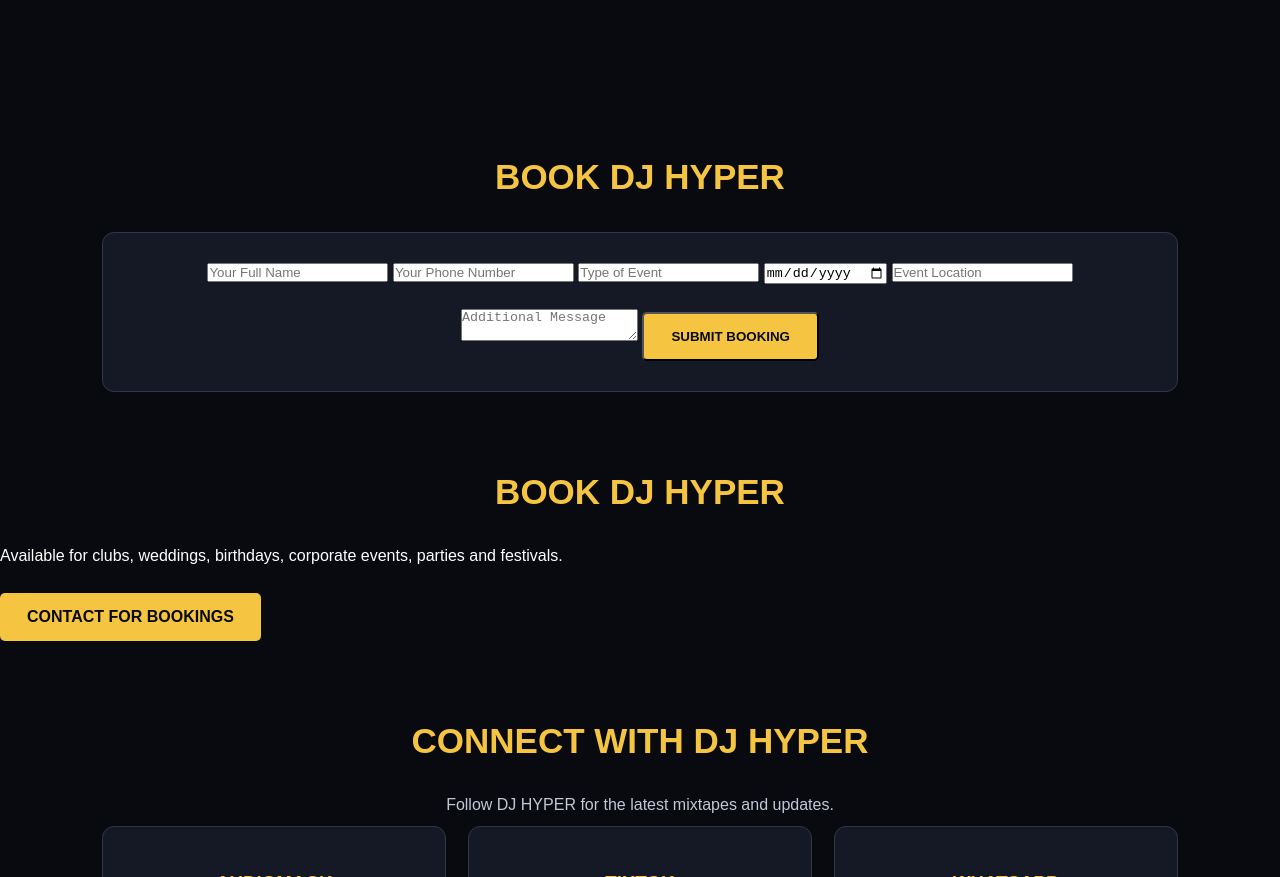
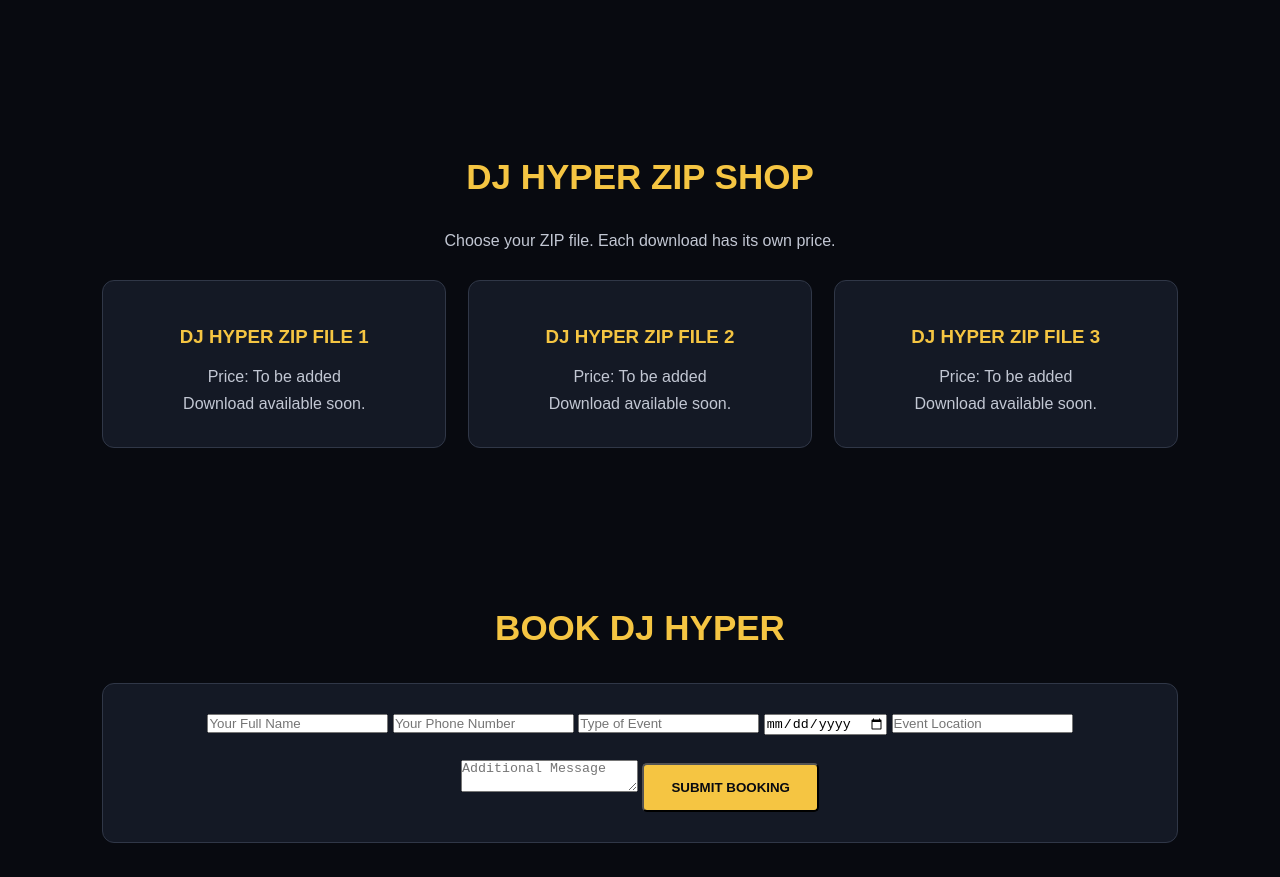
Before and after one commit to djhyper112-netizen/dj-hyper-website, a plain HTML site: page index.html in a window 1280 px wide. Shown: the part 2056-2933 px from the top of the page. Drawn offline with Linux system fonts and the light colour scheme.

Commit message:
Add DJ HYPER ZIP SHOP section to index.html
Added a new section for the DJ HYPER ZIP SHOP with details about available ZIP files and their pricing.

```diff
--- a/index.html
+++ b/index.html
@@ -222,6 +222,36 @@ DJ HYPER is a talented and energetic Ghanaian DJ with a passion for delivering u
 
 
 
+<section id="zip-shop">
+  <h2 class="section-title">DJ HYPER ZIP SHOP</h2>
+
+  <p style="text-align:center;color:#c2c7d3;margin-bottom:30px;">
+    Choose your ZIP file. Each download has its own price.
+  </p>
+
+  <div class="cards">
+
+    <div class="card">
+      <h3>DJ HYPER ZIP FILE 1</h3>
+      <p>Price: To be added</p>
+      <p>Download available soon.</p>
+    </div>
+
+    <div class="card">
+      <h3>DJ HYPER ZIP FILE 2</h3>
+      <p>Price: To be added</p>
+      <p>Download available soon.</p>
+    </div>
+
+    <div class="card">
+      <h3>DJ HYPER ZIP FILE 3</h3>
+      <p>Price: To be added</p>
+      <p>Download available soon.</p>
+    </div>
+
+  </div>
+</section>
+
 
 <section id="booking-form">
   <h2 class="section-title">BOOK DJ HYPER</h2>
```
